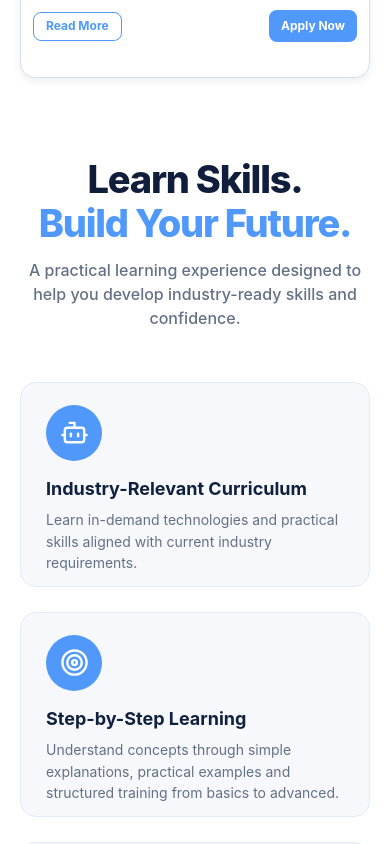
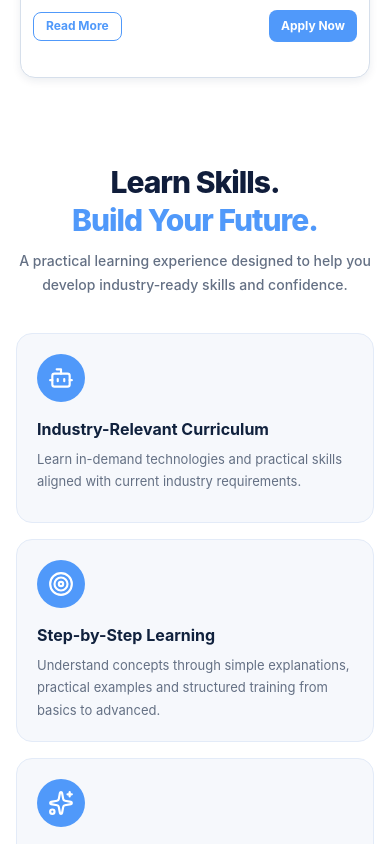
Before and after one commit to nitink0014/primewebdynamics, a React (Vite) app: page / in a window 390 px wide. Shown: the part 5580-6424 px from the top of the page. Built offline with nearby package versions, Linux system fonts and the light colour scheme.

Commit message:
Improve features section responsive UI

```diff
--- a/src/components/home/FeaturesSection.jsx
+++ b/src/components/home/FeaturesSection.jsx
@@ -5,7 +5,7 @@ import {
   Sparkles,
   BriefcaseBusiness,
   Video,
-  Award
+  Award,
 } from "lucide-react";
 
 import featuresData from "../../data/featuresData.json";
@@ -16,33 +16,33 @@ const iconMap = {
   Sparkles,
   BriefcaseBusiness,
   Video,
-  Award
+  Award,
 };
 
 function FeaturesSection() {
   return (
-    <section className="w-full bg-white px-5 pb-10 pt-8 font-sans sm:px-8 lg:px-0">
+    <section className="w-full overflow-hidden bg-white px-4 py-10 font-sans sm:px-6 sm:py-12 md:px-8 md:py-14 lg:px-0 lg:py-16">
 
-      <div className="mx-auto w-full max-w-[1544px] lg:w-[88%]">
+      <div className="mx-auto w-full max-w-[1440px] lg:w-[92%] xl:w-[88%]">
 
         {/* Section Heading */}
-        <div className="mb-[52px] flex flex-col items-center text-center">
+        <div className="mx-auto mb-9 max-w-3xl text-center sm:mb-11 md:mb-12 lg:mb-14">
 
-          <h2 className="text-[38px] font-extrabold leading-[1.15] tracking-[-1.2px] text-[#101d3b] sm:text-[48px] lg:text-[54px]">
+          <h2 className="text-[clamp(30px,4vw,54px)] font-extrabold leading-[1.12] tracking-[-1px] text-[#101d3b]">
             {featuresData.title}
-            <span className="block text-[#5099fa]">
+            <span className="mt-1 block text-[#5099fa]">
               {featuresData.highlight}
             </span>
           </h2>
 
-          <p className="mt-3 text-[16px] font-medium text-[#647084] sm:text-[18px]">
+          <p className="mx-auto mt-3 max-w-2xl text-sm font-medium leading-6 text-[#647084] sm:mt-4 sm:text-base sm:leading-7 md:text-lg">
             {featuresData.subtitle}
           </p>
 
         </div>
 
         {/* Feature Cards */}
-        <div className="grid grid-cols-1 gap-[25px] sm:grid-cols-2 lg:grid-cols-3">
+        <div className="grid grid-cols-1 gap-4 sm:grid-cols-2 sm:gap-5 lg:gap-6 xl:grid-cols-3">
 
           {featuresData.features.map((feature) => {
             const Icon = iconMap[feature.icon];
@@ -50,21 +50,35 @@ function FeaturesSection() {
             return (
               <div
                 key={feature.id}
-                className="group flex h-[205px] w-full flex-col rounded-[16px] border border-[#e3ebf8] bg-[#f6f8fc] px-[25px] py-[22px] transition-all duration-300 ease-in-out hover:border-[#526dff] hover:bg-white hover:shadow-[0_20px_40px_rgba(15,23,42,0.14)]"
+                className="group flex h-full min-h-[190px] flex-col rounded-2xl border border-[#e3ebf8] bg-[#f6f8fc] p-5 transition-colors duration-300 hover:border-[#526dff] hover:bg-white hover:shadow-[0_12px_30px_rgba(15,23,42,0.10)] sm:min-h-[205px] sm:p-6"
               >
 
                 {/* Icon */}
-                <div className="flex h-[56px] w-[56px] shrink-0 items-center justify-center rounded-full bg-[#5099fa] text-white">
-                  {Icon && <Icon size={29} strokeWidth={2} />}
+                <div className="flex h-12 w-12 shrink-0 items-center justify-center rounded-full bg-[#5099fa] text-white transition-colors duration-300 group-hover:bg-[#526dff] sm:h-14 sm:w-14">
+                  {Icon && (
+                    <Icon
+                      size={26}
+                      strokeWidth={2}
+                      className="sm:hidden"
+                    />
+                  )}
+
+                  {Icon && (
+                    <Icon
+                      size={29}
+                      strokeWidth={2}
+                      className="hidden sm:block"
+                    />
+                  )}
                 </div>
 
                 {/* Title */}
-                <h3 className="mt-[16px] text-[18px] font-bold leading-[1.3] text-[#10213d]">
+                <h3 className="mt-4 text-base font-bold leading-snug text-[#10213d] sm:mt-5 sm:text-lg">
                   {feature.title}
                 </h3>
 
                 {/* Description */}
-                <p className="mt-[9px] text-[14px] font-normal leading-[1.55] text-[#647084]">
+                <p className="mt-2 text-[13px] font-normal leading-[1.7] text-[#647084] sm:text-sm">
                   {feature.description}
                 </p>
 
```
